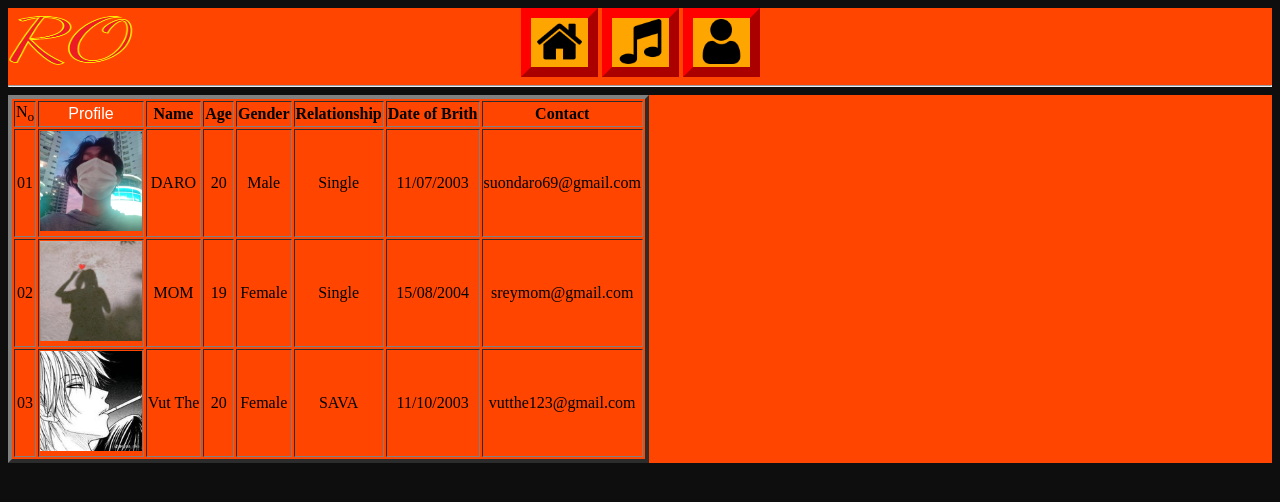
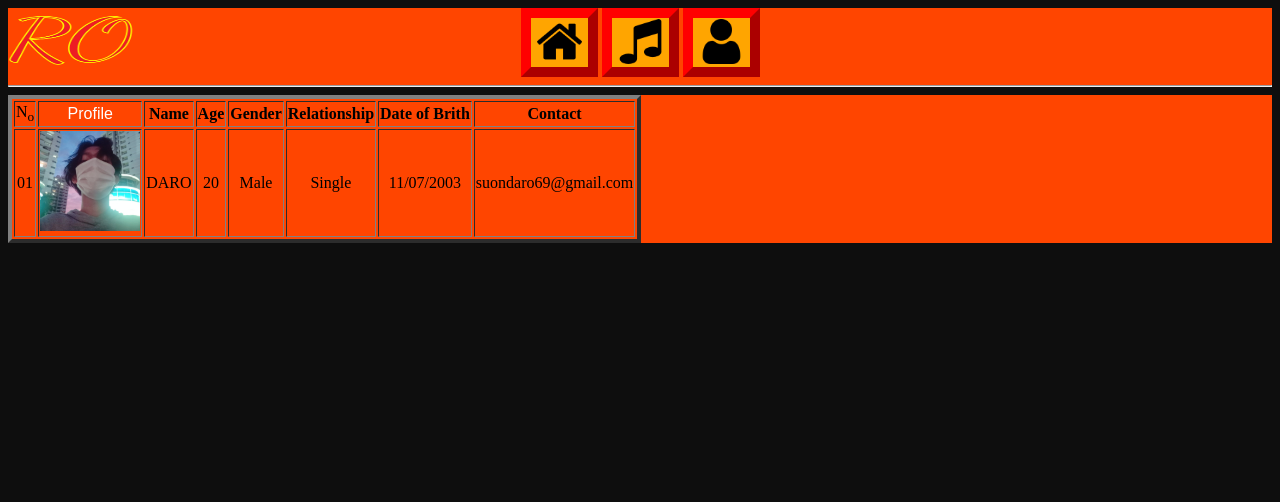
Before and after one commit to Justyoui/JustYOU, a plain HTML site: page assest/Test_Page/Test_Page.html in a window 1280 px wide. Drawn offline with Linux system fonts and the light colour scheme.

Commit message:
Update Test_Page.html

```diff
--- a/assest/Test_Page/Test_Page.html
+++ b/assest/Test_Page/Test_Page.html
@@ -40,28 +40,9 @@
                             <td>11/07/2003</td>
                             <td>suondaro69@gmail.com</td>
                         </tr>
-                        <tr>
-                            <td>02</td>
-                            <td><a href="https://www.instagram.com/p/CuwCU3PL2qf/"><img src="../images/mom.png" width="100%" height="100px"></a></td>
-                            <td>MOM</td>
-                            <td>19</td>
-                            <td>Female</td>
-                            <td>Single</td>
-                            <td>15/08/2004</td>
-                            <td>sreymom@gmail.com</td>
-                        </tr>
-                        <tr>
-                            <td>03</td>
-                            <td><a href="https://www.instagram.com/gusion1331"><img src="../images/vut_the.jpg" width="100%" height="100px"></a></td>
-                            <td>Vut The</td>
-                            <td>20</td>
-                            <td>Female</td>
-                            <td>SAVA</td>
-                            <td>11/10/2003</td>
-                            <td>vutthe123@gmail.com</td>
-                        </tr>
                     </tbody>
                 </table>
             </div>
+        <!--DARO-->
     </body>
 </html>
```
